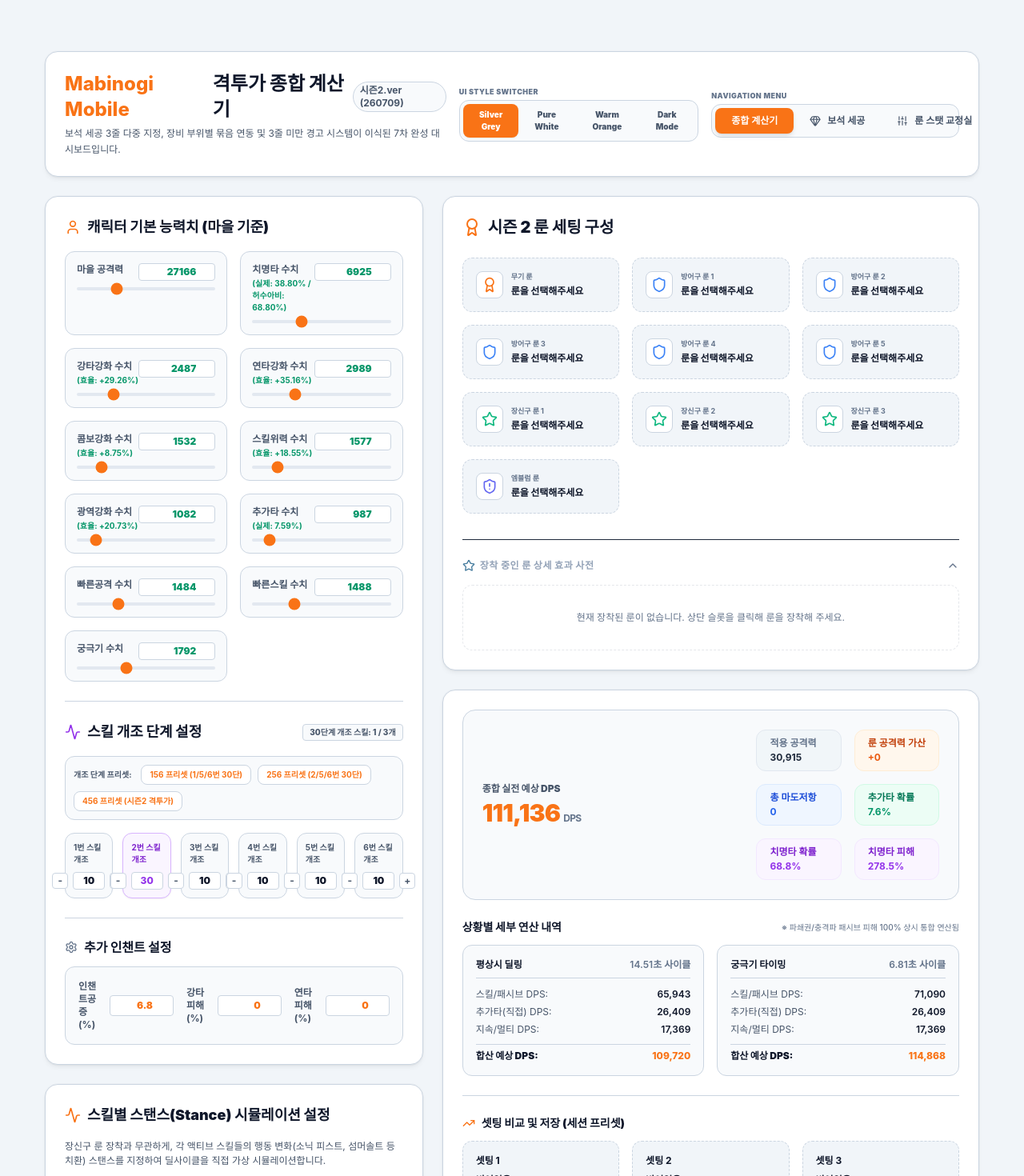
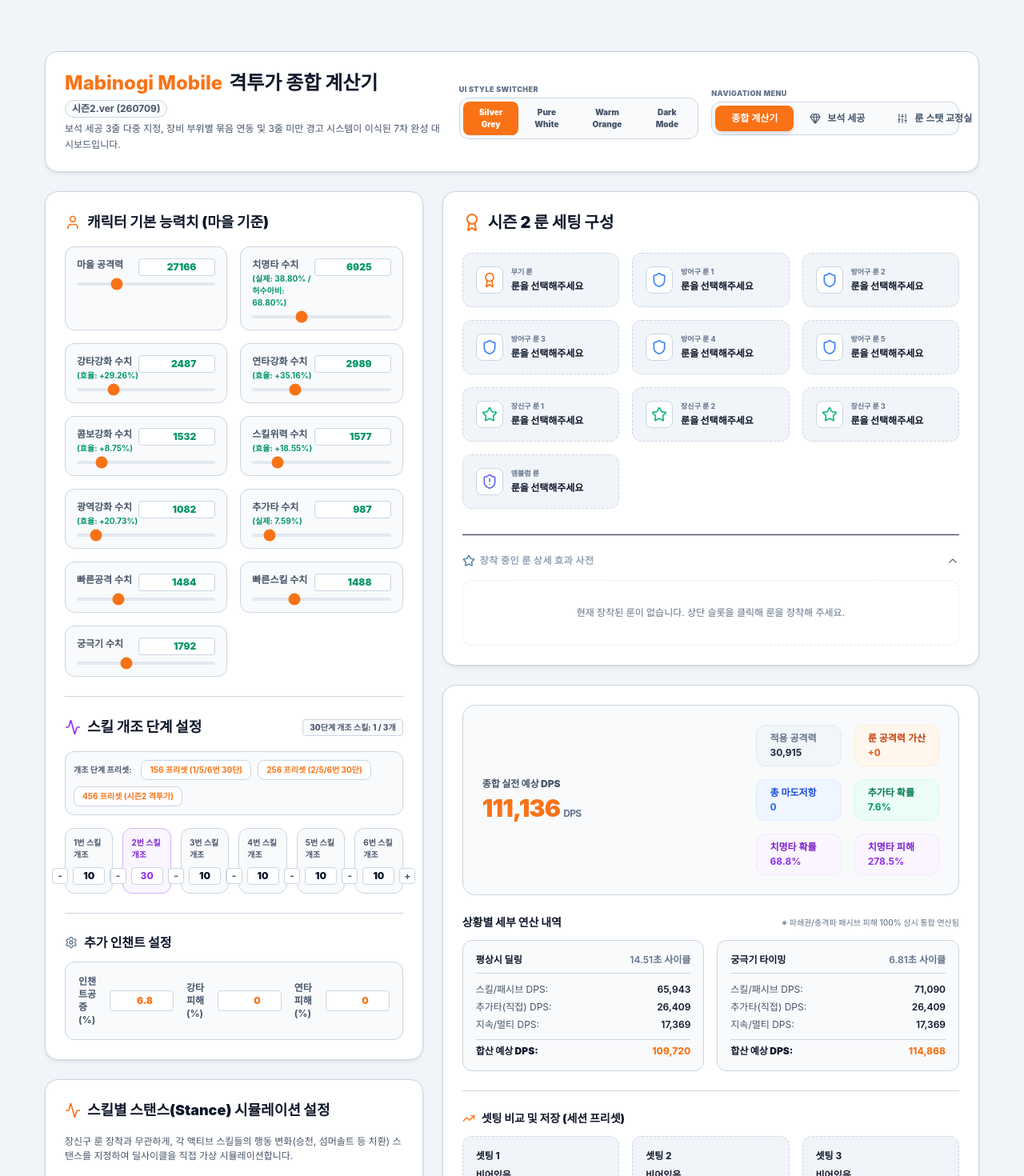
Before and after one commit to PayongaleuL/MobiNogi-fighter-season2, a React (Vite) app: page / in a window 1280 px wide. Shown: the top 1470 px of the page at 80% size. Built offline with nearby package versions, Linux system fonts and the light colour scheme.

Commit message:
fix: 헤더 2줄 밀림 방지 whitespace-nowrap 추가 및 소닉 피스트 스탠스명을 승천으로 변경

```diff
--- a/src/components/Calculator.jsx
+++ b/src/components/Calculator.jsx
@@ -549,9 +549,10 @@
       {/* 타이틀 및 탭 네비게이션 */}
       <div className="flex flex-col xl:flex-row justify-between items-start xl:items-center gap-4 bg-theme-card border border-theme rounded-2xl p-6 shadow-theme theme-transition">
         <div>
-          <h2 className="text-2xl font-black text-theme-main flex items-center gap-2">
-            <span className="text-orange-500 font-extrabold">Mabinogi Mobile</span> 격투가 종합 계산기
-            <span className="text-xs bg-theme-subcard border border-theme px-2 py-0.5 rounded-full text-theme-sub font-bold">시즌2.ver (260709)</span>
+          <h2 className="text-2xl font-black text-theme-main flex flex-wrap items-center gap-x-2 gap-y-1.5 leading-tight">
+            <span className="text-orange-500 font-extrabold whitespace-nowrap">Mabinogi Mobile</span>
+            <span className="whitespace-nowrap">격투가 종합 계산기</span>
+            <span className="text-xs bg-theme-subcard border border-theme px-2 py-0.5 rounded-full text-theme-sub font-bold whitespace-nowrap">시즌2.ver (260709)</span>
           </h2>
           <p className="text-xs text-theme-sub mt-1 leading-relaxed">
             보석 세공 3줄 다중 지정, 장비 부위별 묶음 연동 및 3줄 미만 경고 시스템이 이식된 7차 완성 대시보드입니다.
@@ -666,7 +667,7 @@
                 스킬별 스탠스(Stance) 시뮬레이션 설정
               </h3>
               <p className="text-xs text-theme-sub mb-5 leading-normal">
-                장신구 룬 장착과 무관하게, 각 액티브 스킬들의 행동 변화(소닉 피스트, 섬머솔트 등 치환) 스탠스를 지정하여 딜사이클을 직접 가상 시뮬레이션합니다.
+                장신구 룬 장착과 무관하게, 각 액티브 스킬들의 행동 변화(승천, 섬머솔트 등 치환) 스탠스를 지정하여 딜사이클을 직접 가상 시뮬레이션합니다.
               </p>
 
               <div className="grid grid-cols-1 sm:grid-cols-2 md:grid-cols-3 gap-4">
@@ -721,7 +722,7 @@
                   >
                     <option value="순정">순정 (0.141~ 계수)</option>
                     <option value="격파">격파 (0.188~ 계수 / 단일추가타)</option>
-                    <option value="소닉 피스트">소닉 피스트 (1.09 * 2.98배 기댓값)</option>
+                    <option value="승천">승천 (1.09 * 2.98배 기댓값)</option>
                   </select>
                 </div>
 
--- a/src/utils/calculator.js
+++ b/src/utils/calculator.js
@@ -248,7 +248,7 @@
       } else if (char === '3') {
         listSkills.push("3");
       } else if (char === '4') {
-        if (s4Stance === '소닉 피스트') {
+        if (s4Stance === '소닉 피스트' || s4Stance === '승천') {
           listSkills.push("sonic");
         } else {
           listSkills.push("4-1", "4-2", "4-3");
```
